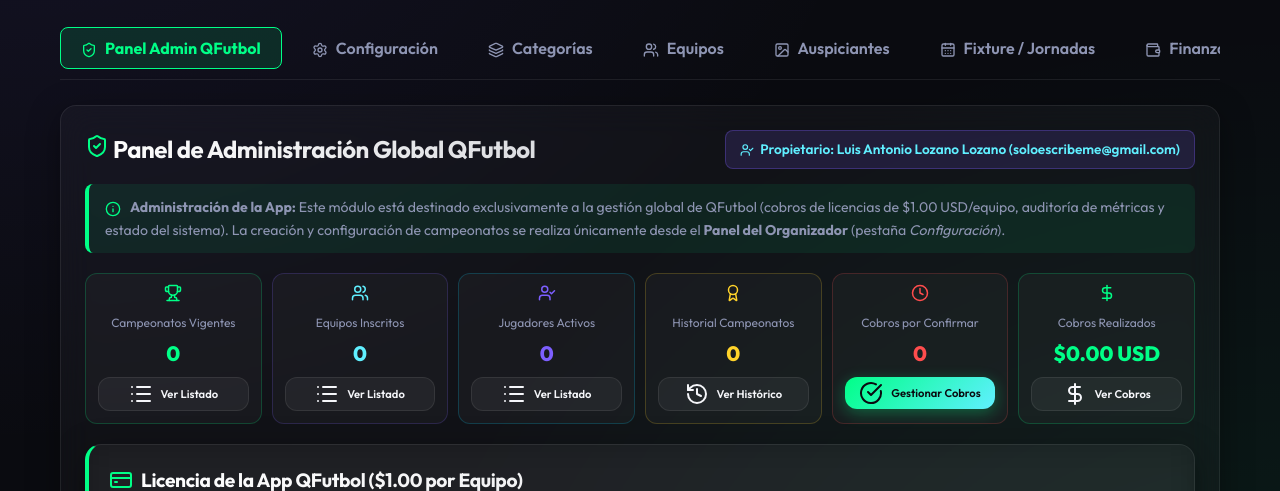
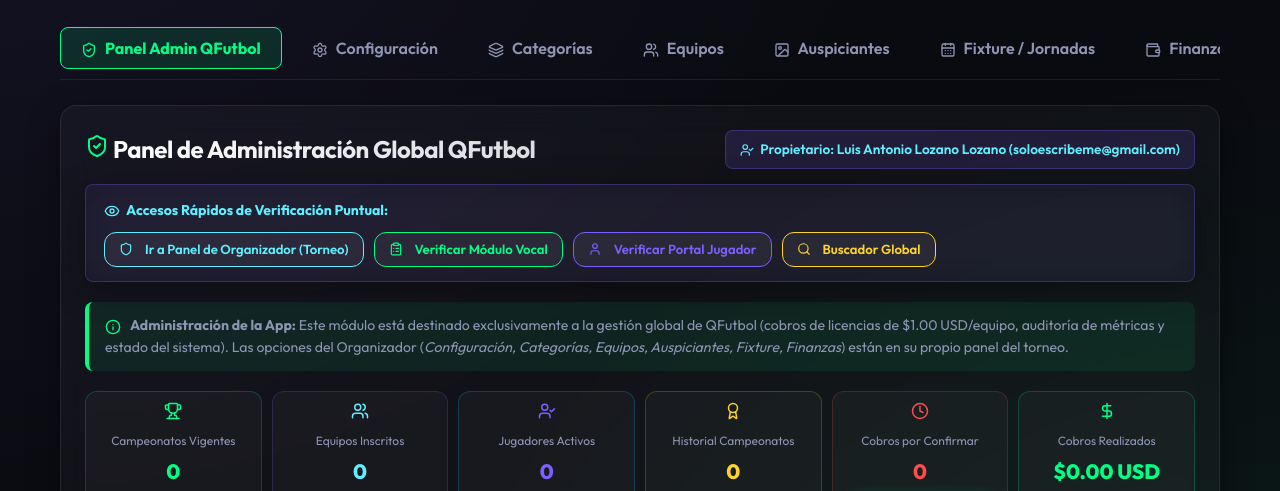
Before and after one commit to soloescribeme/qfutbol, a plain HTML site: page dashboard.html in a window 1280 px wide. Both pictures are taken after a click on the button "Panel Admin QFutbol". Shown: the part 273-764 px from the top of the page. Drawn offline with nearby package versions, Linux system fonts and the light colour scheme; no server answers.

Commit message:
Organizar las opciones de torneo en el Panel de Organizador y añadir barra de accesos rápidos de verificación puntual (Organizador, Vocal, Jugador, Buscador) en el Panel Admin

```diff
--- a/dashboard.html
+++ b/dashboard.html
@@ -155,9 +155,30 @@
                 </div>
             </div>
 
+            <!-- NAVEGACIÓN Y VERIFICACIÓN RÁPIDA DE MÓDULOS PARA EL ADMIN -->
+            <div class="glass-panel" style="padding:14px 18px; margin-bottom:20px; border:1px solid rgba(125,95,255,0.3); background:rgba(125,95,255,0.06); border-radius:var(--radius-sm);">
+                <div style="font-weight:700; font-size:0.88rem; color:var(--color-secondary); margin-bottom:10px; display:flex; align-items:center; gap:6px;">
+                    <i data-lucide="eye" style="width:16px;height:16px;"></i> Accesos Rápidos de Verificación Puntual:
+                </div>
+                <div style="display:flex; gap:10px; flex-wrap:wrap;">
+                    <button type="button" class="btn btn-secondary" onclick="switchTab('campeonato')" style="font-size:0.82rem; padding:6px 14px; border-color:var(--color-secondary); color:var(--color-secondary); font-weight:600;">
+                        <i data-lucide="shield" style="width:14px;height:14px;display:inline-block;vertical-align:middle;margin-right:4px;"></i> Ir a Panel de Organizador (Torneo)
+                    </button>
+                    <a href="vocal.html" class="btn btn-secondary" style="font-size:0.82rem; padding:6px 14px; border-color:var(--color-primary); color:var(--color-primary); font-weight:600; text-decoration:none;">
+                        <i data-lucide="clipboard-list" style="width:14px;height:14px;display:inline-block;vertical-align:middle;margin-right:4px;"></i> Verificar Módulo Vocal
+                    </a>
+                    <a href="portal_jugadores.html" class="btn btn-secondary" style="font-size:0.82rem; padding:6px 14px; border-color:var(--color-accent); color:var(--color-accent); font-weight:600; text-decoration:none;">
+                        <i data-lucide="user" style="width:14px;height:14px;display:inline-block;vertical-align:middle;margin-right:4px;"></i> Verificar Portal Jugador
+                    </a>
+                    <a href="jugadores.html" class="btn btn-secondary" style="font-size:0.82rem; padding:6px 14px; border-color:var(--color-warning); color:var(--color-warning); font-weight:600; text-decoration:none;">
+                        <i data-lucide="search" style="width:14px;height:14px;display:inline-block;vertical-align:middle;margin-right:4px;"></i> Buscador Global
+                    </a>
+                </div>
+            </div>
+
             <div style="background:rgba(0, 255, 135, 0.08); border-left:4px solid var(--color-primary); padding:12px 16px; border-radius:var(--radius-sm); margin-bottom:20px; font-size:0.88rem; color:var(--text-muted);">
                 <i data-lucide="info" style="color:var(--color-primary); width:16px; height:16px; display:inline-block; vertical-align:middle; margin-right:6px;"></i>
-                <strong>Administración de la App:</strong> Este módulo está destinado exclusivamente a la gestión global de QFutbol (cobros de licencias de $1.00 USD/equipo, auditoría de métricas y estado del sistema). La creación y configuración de campeonatos se realiza únicamente desde el <strong>Panel del Organizador</strong> (pestaña <em>Configuración</em>).
+                <strong>Administración de la App:</strong> Este módulo está destinado exclusivamente a la gestión global de QFutbol (cobros de licencias de $1.00 USD/equipo, auditoría de métricas y estado del sistema). Las opciones del Organizador (<em>Configuración, Categorías, Equipos, Auspiciantes, Fixture, Finanzas</em>) están en su propio panel del torneo.
             </div>
 
             <!-- TARJETAS DE MÉTRICAS GLOBALES ADMIN (COMPACTAS) -->
```
